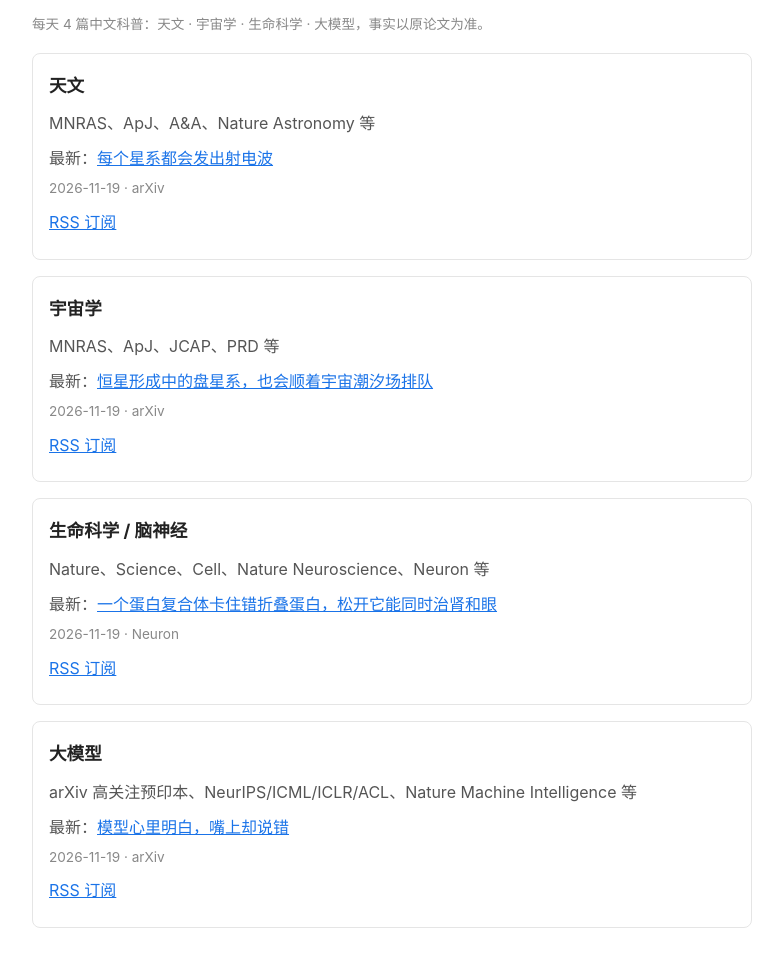
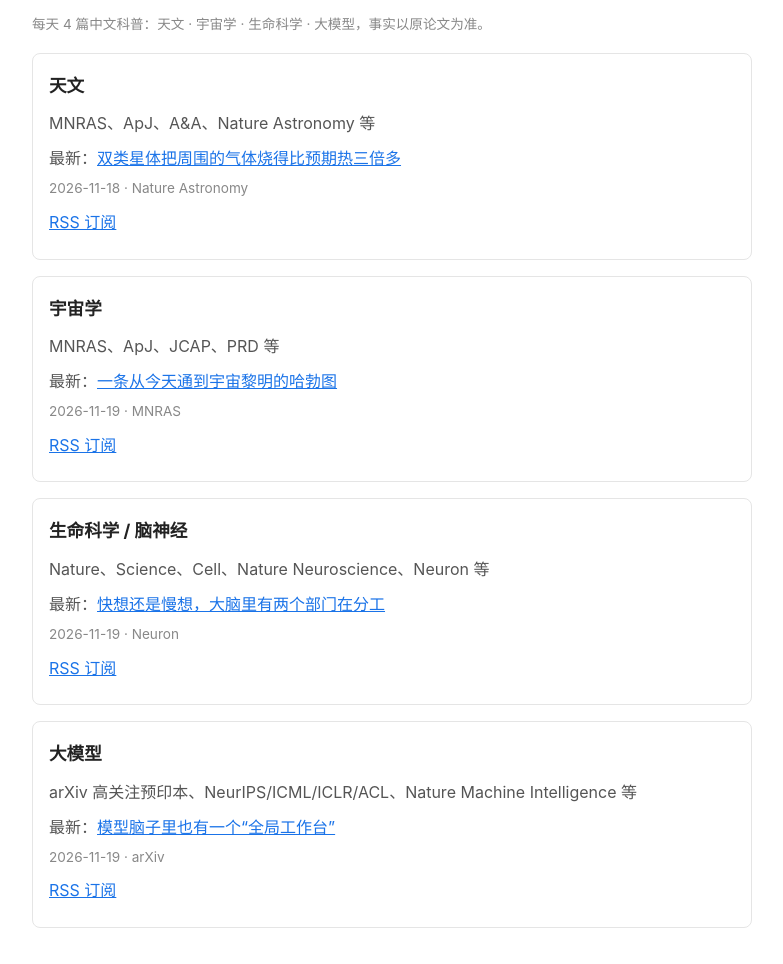
Before and after one commit to 123hurray/digest, a plain HTML site: page index.html in a window 1280 px wide. Shown: the part 78-1042 px from the top of the page, without its empty margins (248-1031 px from the left). Drawn offline with Linux system fonts and the light colour scheme.

Commit message:
digest: index.html

```diff
--- a/index.html
+++ b/index.html
@@ -17,9 +17,9 @@ a { color: #1a73e8; }
 <body>
 <h1>每日科学论文科普速递</h1>
 <p class="meta">每天 4 篇中文科普：天文 · 宇宙学 · 生命科学 · 大模型，事实以原论文为准。</p>
-<div class="track"><h2>天文</h2><p>MNRAS、ApJ、A&A、Nature Astronomy 等</p><p>最新：<a href="/home/hatch/workspace/astro-daily/astro/2026-11-22-astro.html">每个星系都会发出射电波</a><br><span class="meta">2026-11-19 · arXiv</span></p><p><a href="/home/hatch/workspace/astro-daily/astro/rss.xml">RSS 订阅</a></p></div>
-<div class="track"><h2>宇宙学</h2><p>MNRAS、ApJ、JCAP、PRD 等</p><p>最新：<a href="/home/hatch/workspace/astro-daily/cosmo/2026-11-22-cosmo.html">恒星形成中的盘星系，也会顺着宇宙潮汐场排队</a><br><span class="meta">2026-11-19 · arXiv</span></p><p><a href="/home/hatch/workspace/astro-daily/cosmo/rss.xml">RSS 订阅</a></p></div>
-<div class="track"><h2>生命科学 / 脑神经</h2><p>Nature、Science、Cell、Nature Neuroscience、Neuron 等</p><p>最新：<a href="/home/hatch/workspace/astro-daily/life/2026-11-22-life.html">一个蛋白复合体卡住错折叠蛋白，松开它能同时治肾和眼</a><br><span class="meta">2026-11-19 · Neuron</span></p><p><a href="/home/hatch/workspace/astro-daily/life/rss.xml">RSS 订阅</a></p></div>
-<div class="track"><h2>大模型</h2><p>arXiv 高关注预印本、NeurIPS/ICML/ICLR/ACL、Nature Machine Intelligence 等</p><p>最新：<a href="/home/hatch/workspace/astro-daily/llm/2026-11-22-llm.html">模型心里明白，嘴上却说错</a><br><span class="meta">2026-11-19 · arXiv</span></p><p><a href="/home/hatch/workspace/astro-daily/llm/rss.xml">RSS 订阅</a></p></div>
+<div class="track"><h2>天文</h2><p>MNRAS、ApJ、A&A、Nature Astronomy 等</p><p>最新：<a href="/home/hatch/workspace/astro-daily/astro/2026-11-23-astro.html">双类星体把周围的气体烧得比预期热三倍多</a><br><span class="meta">2026-11-18 · Nature Astronomy</span></p><p><a href="/home/hatch/workspace/astro-daily/astro/rss.xml">RSS 订阅</a></p></div>
+<div class="track"><h2>宇宙学</h2><p>MNRAS、ApJ、JCAP、PRD 等</p><p>最新：<a href="/home/hatch/workspace/astro-daily/cosmo/2026-11-23-cosmo.html">一条从今天通到宇宙黎明的哈勃图</a><br><span class="meta">2026-11-19 · MNRAS</span></p><p><a href="/home/hatch/workspace/astro-daily/cosmo/rss.xml">RSS 订阅</a></p></div>
+<div class="track"><h2>生命科学 / 脑神经</h2><p>Nature、Science、Cell、Nature Neuroscience、Neuron 等</p><p>最新：<a href="/home/hatch/workspace/astro-daily/life/2026-11-23-life.html">快想还是慢想，大脑里有两个部门在分工</a><br><span class="meta">2026-11-19 · Neuron</span></p><p><a href="/home/hatch/workspace/astro-daily/life/rss.xml">RSS 订阅</a></p></div>
+<div class="track"><h2>大模型</h2><p>arXiv 高关注预印本、NeurIPS/ICML/ICLR/ACL、Nature Machine Intelligence 等</p><p>最新：<a href="/home/hatch/workspace/astro-daily/llm/2026-11-23-llm.html">模型脑子里也有一个“全局工作台”</a><br><span class="meta">2026-11-19 · arXiv</span></p><p><a href="/home/hatch/workspace/astro-daily/llm/rss.xml">RSS 订阅</a></p></div>
 </body>
 </html>
```
